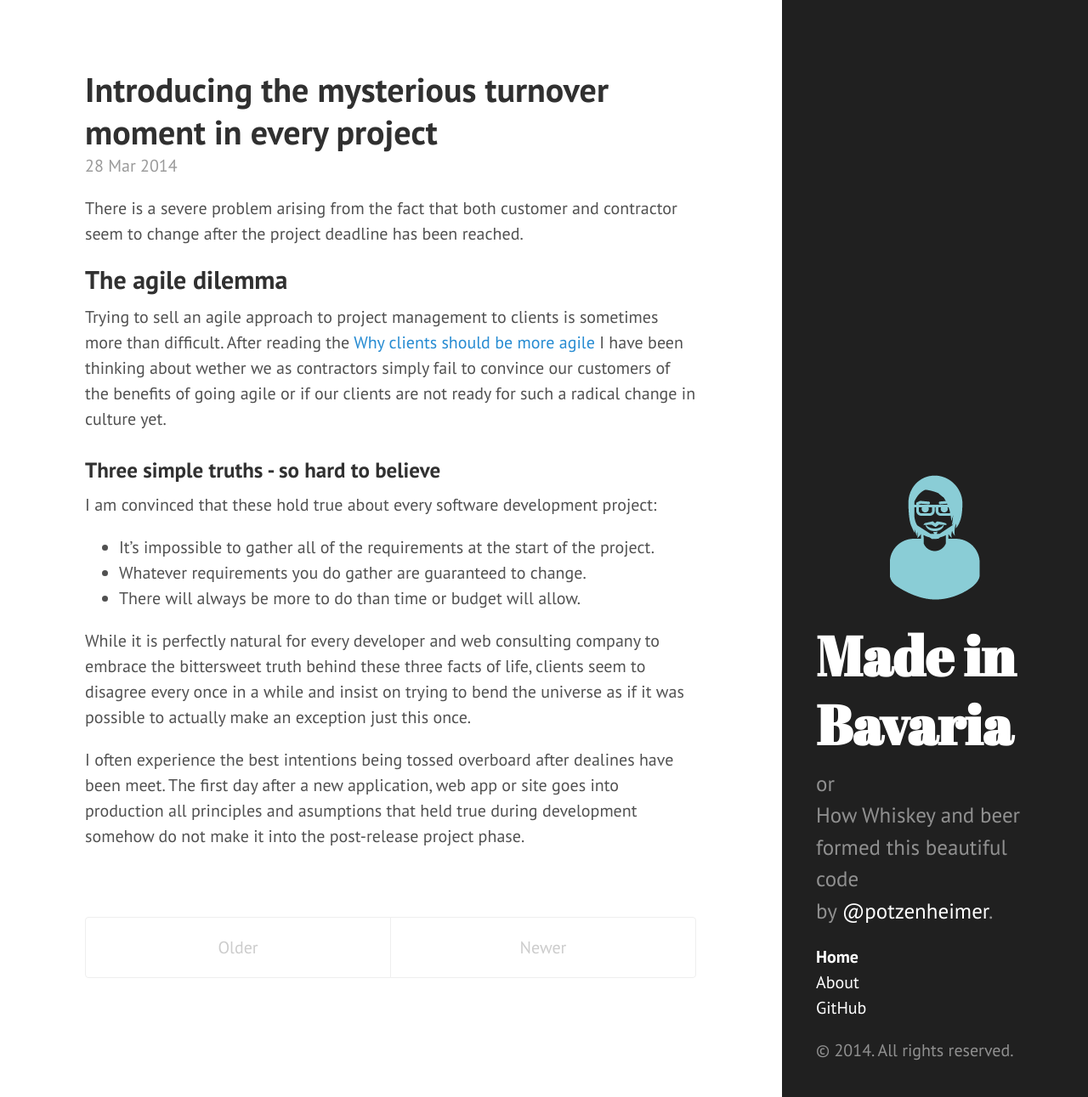
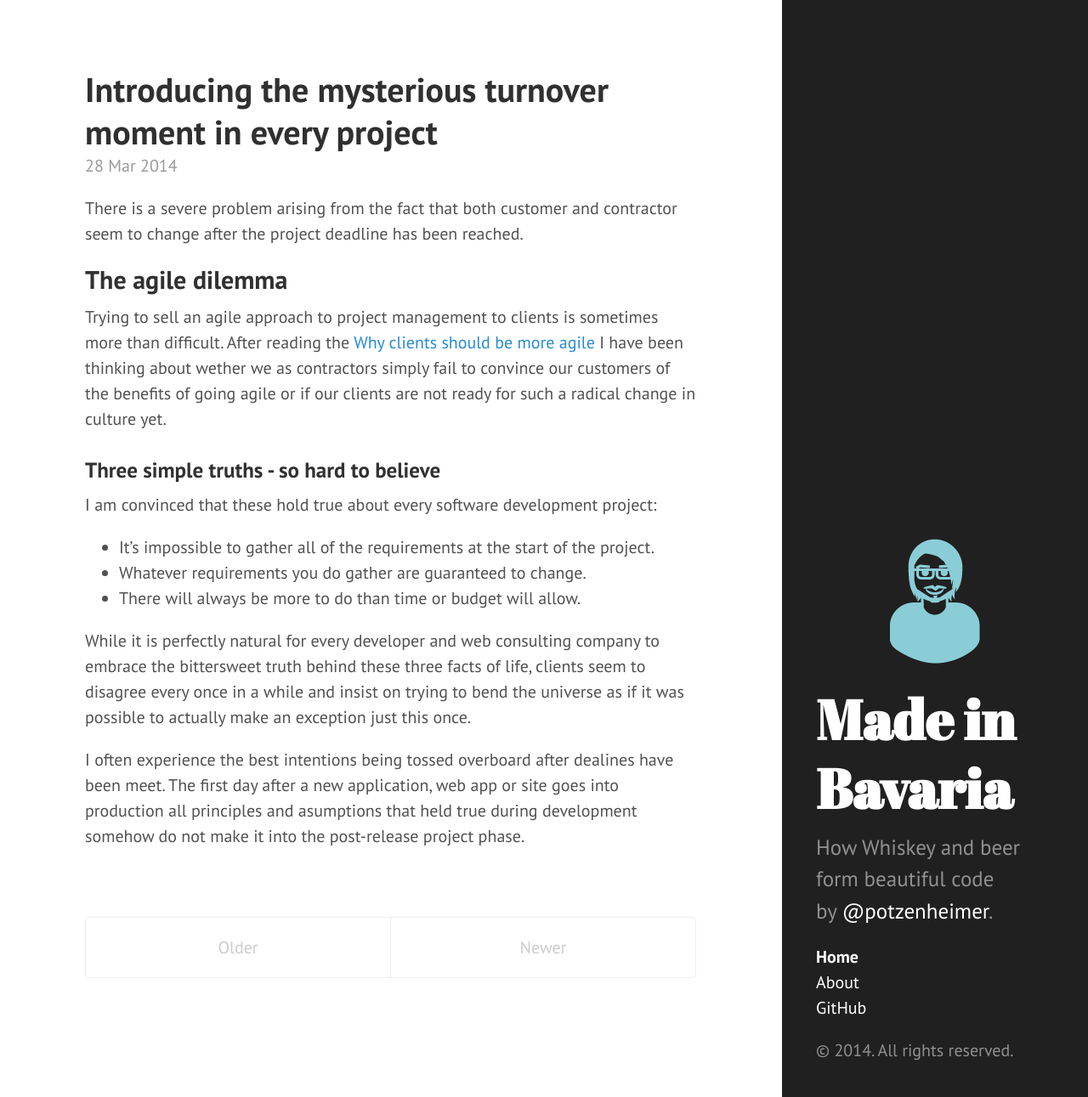
Before and after one commit to potzenheimer/potzenheimer.github.io, a Jekyll site: the page built from index.html, in a window 1280 px wide and 1291 px high. Shown: the whole window at 85% size. Built offline with Jekyll 4.4.1, drawn with Linux system fonts in a browser that asks for light colours; the list of posts is cut into pages by our own code.

Commit message:
Wordsmith

```diff
--- a/_includes/sidebar.html
+++ b/_includes/sidebar.html
@@ -6,8 +6,7 @@
     <div class="sidebar-about">
       <h1>Made in Bavaria</h1>
       <p class="lead">
-        or<br>
-        How Whiskey and beer formed this beautiful code<br>
+        How Whiskey and beer form beautiful code<br>
         by <a href="https://twitter.com/potzenheimer" target="_blank">@potzenheimer</a>.
       </p>
     </div>
```
